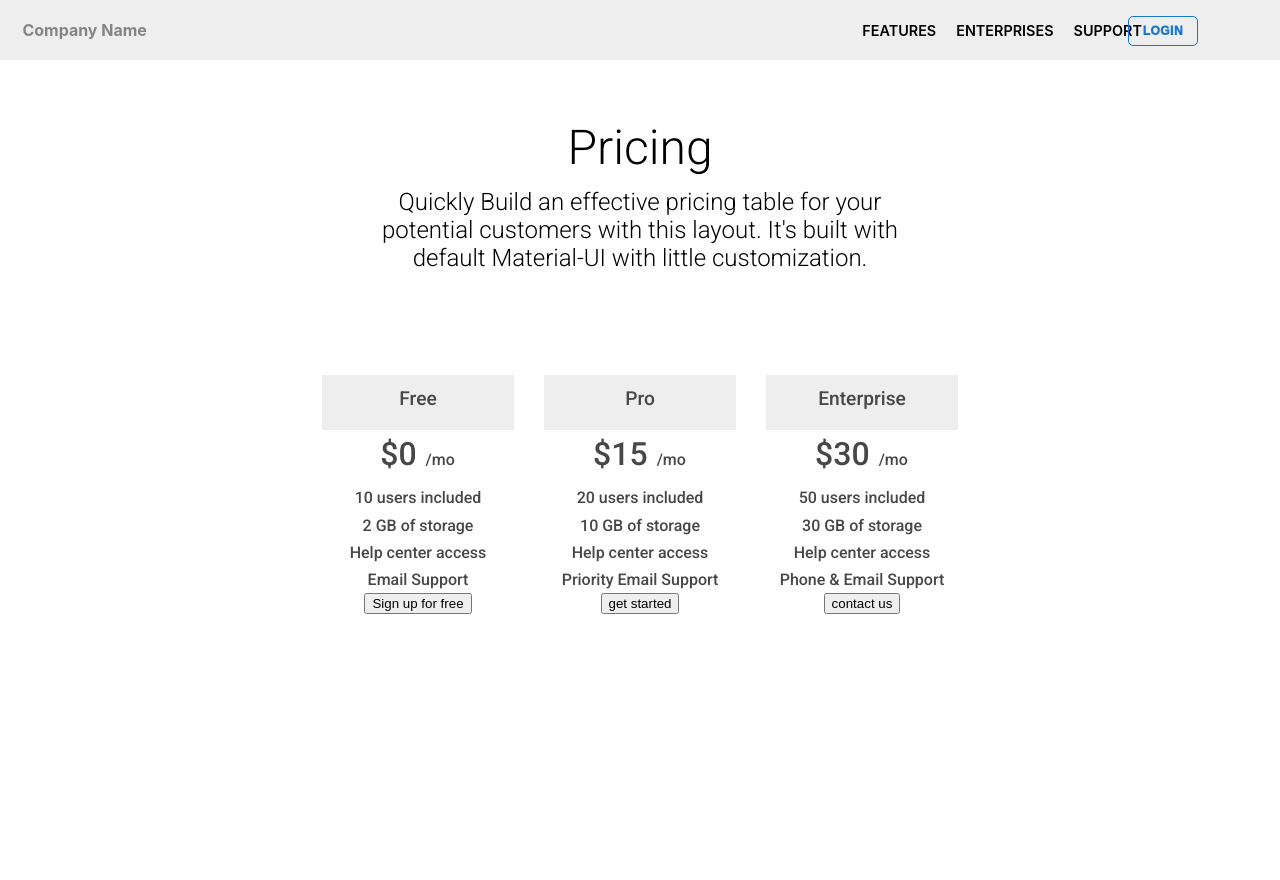
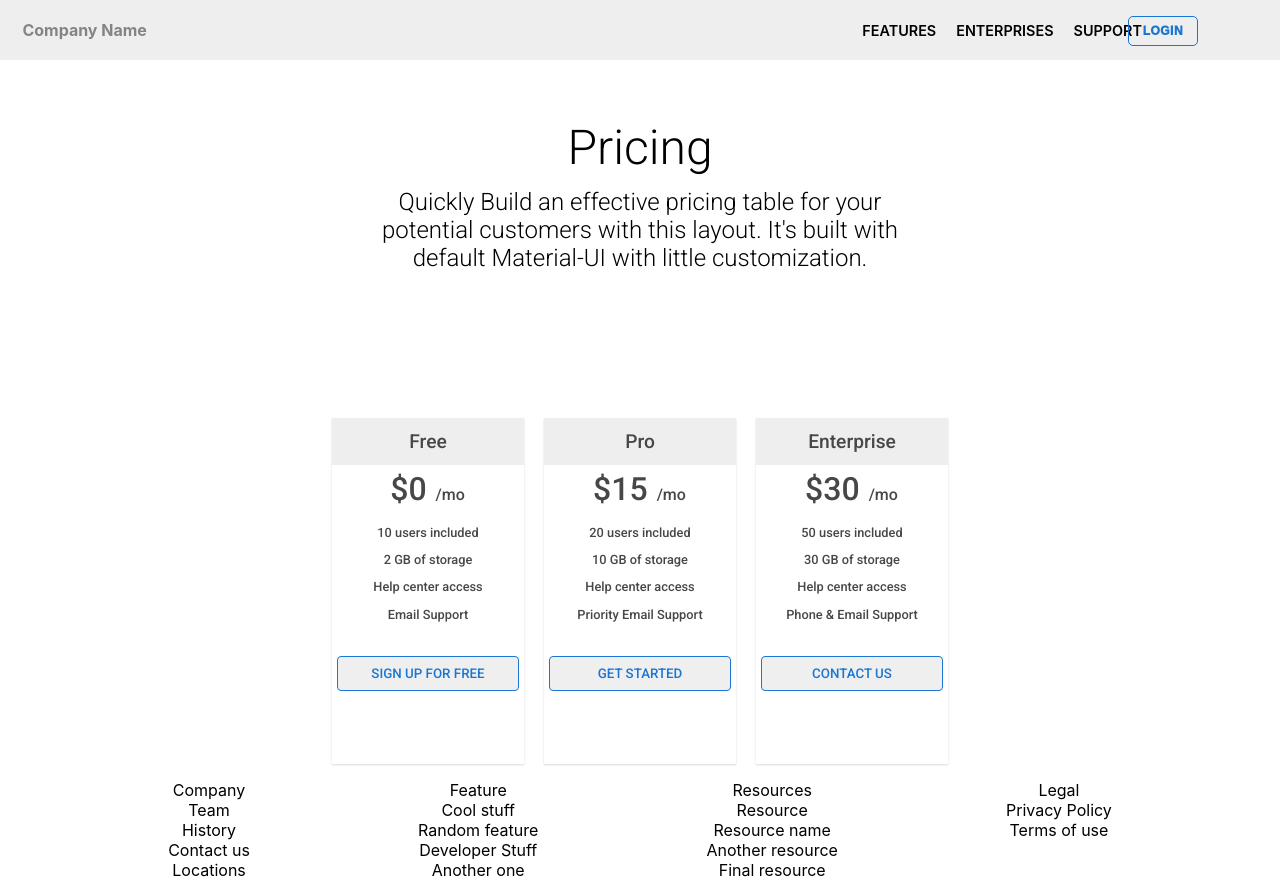
Before and after one commit to MIlanJP/Reactbasic-UI, a React (Create React App) app: page / in a window 1280 px wide. Before the commit the page ends 807 px from the top, so only its background shows below. Built offline with nearby package versions, Linux system fonts and the light colour scheme.

Commit message:
Finished maincontainer layout and Added footer layout

```diff
--- a/src/App.css
+++ b/src/App.css
@@ -133,63 +133,6 @@ left:5%;
   width: 100%;
 }
 
-.Layout2 {
-  position: relative;
-  width: 100%;
-  height: 60%;
-}
-
-.Layout2-Box{
-  align-items: center;
-  display: flex;
-  flex-direction: row;
-  justify-content: center;
-  height:100%;
-}
-
-/* Box Layout start */
-
-.Box {
-  padding-left: 15px;
-  padding-right: 15px;
-  width: 15%;
-  height: 100%;
-  font-family: 'Roboto', sans-serif;
-  transition: .5s;
-  color: rgb(71, 71, 71);
-
-}
-
-.Box:hover {
-  padding-left: 15px;
-  padding-right: 15px;
-  top:-10%;
-  width: 14%;
-  height: 120%;
-  font-family: 'Roboto', sans-serif;
-  transition: 1s;
-}
-
-.Box-Top-Portion{
-  background-color:#EEEEEE;
-  height:10%;
-  font-size: 1.2rem;
-  padding-top:12px;
-}
-.Box--AmountSection{
-  font-size: 2rem;
-  padding-right: 1px;
-  line-height:3rem;
-}
-
-.Box--AmountSection span{
-  font-size: 1rem;
-  padding-left: 1px;;
-}
-
-.Box-Description{
-  line-height:1.7rem;
-}
 /* Box Layout end */
 
 /* InternalLayouts end  */
@@ -213,8 +156,111 @@ left:5%;
 
 /* Box OF LAYOUT2 Start */
 
+.Layout2 {
+  position: relative;
+  width: 100%;
+  height: 60%;
+}
+
+.Layout2-Box{
+  align-items: center;
+  display: flex;
+  flex-direction: row;
+  justify-content: center;
+  height:100%;
+}
+
+/* Box Layout start */
+
+.Box {
+  width: 15%;
+  height: 80%;
+  font-family: 'Roboto', sans-serif;
+  transition: .5s;
+  color: rgb(71, 71, 71);
+  box-shadow: 0px 1px 1px 1px #EEEEEE;
+  box-shadow: 0px 1px 2px 0px rgb(216, 216, 216);
+  margin-left: 10px;
+  margin-right: 10px;
+}
+
+/* .Box:hover {
+
+  top:-10%;
+  width: 14%;
+  height: 90%;
+  font-family: 'Roboto', sans-serif;
+  transition: 1s;
+} */
+
+.Box-Top-Portion{
+  background-color:#EEEEEE;
+  height:10%;
+  font-size: 1.2rem;
+  padding-top:12px;
+  width:100%;
+}
+.Box--AmountSection{
+  font-size: 2rem;
+  padding-right: 1px;
+  line-height:3rem;
+}
+
+.Box--AmountSection span{
+  font-size: 1rem;
+  padding-left: 1px;;
+}
+
+.Box-Description{
+  line-height:1.7rem;
+  padding-bottom: 20px;
+  font-size: .8rem;
+}
+
+.Box-Subscription{
+  height: 35px;
+  position: relative;
+  top:8px;
+}
+.Box-Subscription button{
+  width: 95%;
+  text-transform: uppercase;
+  font-family: 'Roboto', sans-serif;
+  color: #1976D2;
+  border: 1px solid #1976D2;
+  border-radius: 4px;
+height: 100%;
+transition:1s;
+
+}
+
+.Box-Subscription button:hover{
+  width: 95%;
+  text-transform: uppercase;
+  font-family: 'Roboto', sans-serif;
+  background-color: #1976D2;
+  color:#EEEEEE;
+  border: none;
+  border-radius: 4px;
+height: 100%;
+transition:1s;
+}
+
 
 /* Box OF LAYOUT2 end */
 
+/* MAIN-CONTAINER-END */
 
-/* MAIN-CONTAINER-END */
+/* FOOTER START */
+.Footer-content{
+  display:flex;
+  flex-direction:row;
+  justify-content:space-evenly;
+}
+
+.Footer-content-box{
+  display:flex;
+  flex-direction:column;
+}
+
+/* FOOTER END */
--- a/src/App.js
+++ b/src/App.js
@@ -5,11 +5,13 @@ import CompanyName from './Components/CompanyName';
 import Navbar from './Components/NavBar';
 import Header from './Components/Header'
 import MainContainer from './Components/maincontainer/MainContainer'
+import Footer from "./Components/footer/Footer"
 function App() {
   return (
     <div className="App">
   <Header/>
 <MainContainer/>
+<Footer/>
     </div>
   );
 }
--- /dev/null
+++ b/src/Components/footer/Footer.js
@@ -0,0 +1,64 @@
+import React, { Component } from 'react'
+
+class Footer extends Component {
+
+    constructor(props){
+        super(props)
+        this.state={
+            Company:['Team','History','Contact us','Locations'],
+            Features:['Cool stuff',"Random feature","Developer Stuff",'Another one'],
+            Resources:['Resource','Resource name','Another resource','Final resource'],
+            Legal:["Privacy Policy","Terms of use"]
+        }
+    }
+
+
+
+    render(){
+        let company=[]
+        let feature=[]
+        let resource=[]
+        let legal=[]
+        this.state.Company.forEach(content=>{
+            console.log(content)
+            company.push( <div className='conmpany-content'>{content}</div>)
+         } )
+
+        this.state.Features.forEach(content=>{
+            console.log(content)
+            feature.push( <div className='feature-content' >{content}</div>)
+        })
+        this.state.Resources.forEach(content=>{
+            console.log(content)
+            resource.push(  <div  className='resource-content' >{content}</div>)
+        })
+        this.state.Legal.forEach(content=>{
+            console.log(content)
+            legal.push( <div  className='legal-content' >{content}</div>)
+        })
+
+        return(
+            <div className="Footer">
+                <div className='Footer-content' >
+                <div className='Footer-content-box'>
+                Company
+                {company}
+                </div>
+                <div className='Footer-content-box'>
+                Feature
+                {feature}
+                </div>
+                  <div className='Footer-content-box'>
+                  Resources
+                  {resource}
+                </div>
+                 <div className='Footer-content-box'>
+                 Legal
+                 {legal}
+                </div>
+                </div>
+            </div>
+        )
+    }
+}
+export default Footer;
```
